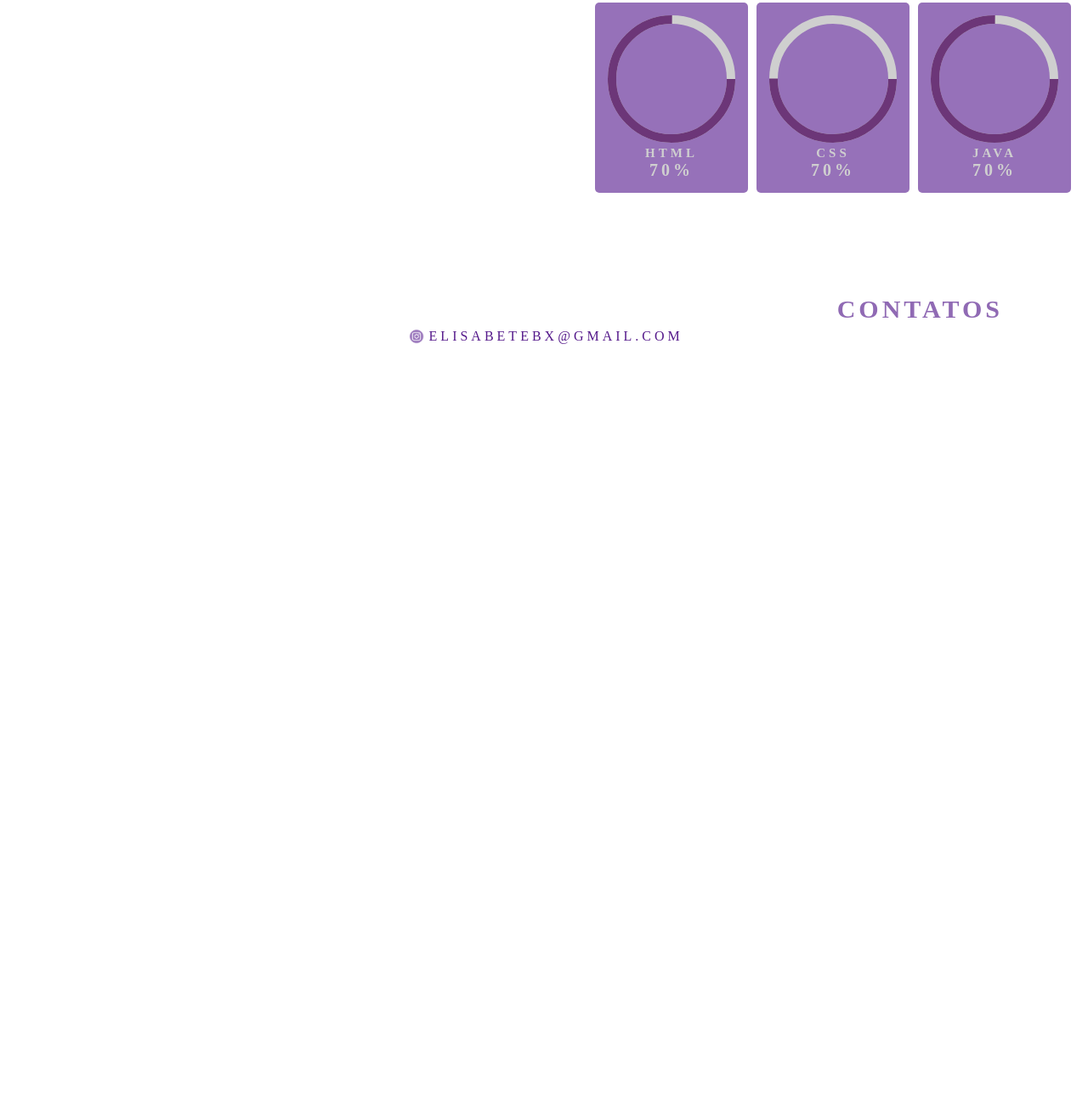
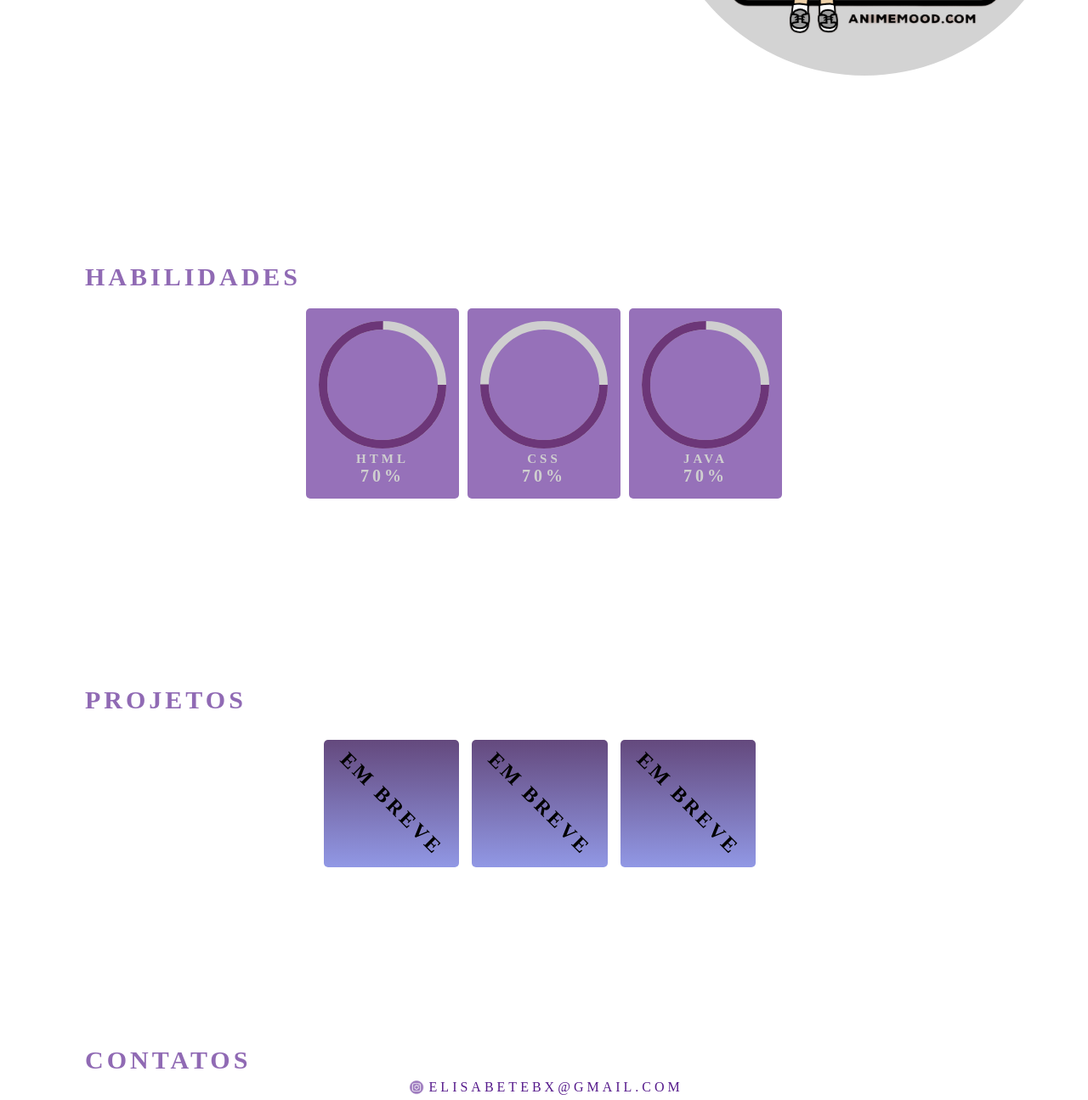
Before and after one commit to ElisabeteXavier/Portifolio, a plain HTML site: page index.html in a window 1280 px wide. Shown: the part 1171-2466 px from the top of the page at 85% size. Before the commit the page ends 1582 px from the top, so only its background shows below. Drawn offline with Linux system fonts and the light colour scheme.

Commit message:
atualizando

```diff
--- a/css/estilo.css
+++ b/css/estilo.css
@@ -1,6 +1,8 @@
 @keyframes animacao{
-    from{background-color: black;height: 3vh;}
-    to{ background-color: rgb(47, 35, 58);height: 60vh;}
+    from{background-color: black;height: 3vh;
+    }
+    to{ background-color: rgb(47, 35, 58);height: 80vh;
+   }
 }
 
 *{
@@ -11,32 +13,13 @@
 
 .menu{
     background-color:  rgb(47, 35, 58);
-    height: 60vh;
+    height: 80vh;
     animation-name: animacao;
     animation-duration: 3s;
     display: flex;
     flex-direction: column;
     /* padding: 10px; */
     }
-
-.principal{
- display: flex;
- flex-direction: column;
- justify-content: center;
- align-items: center;
- gap: 20px;
- /* margin: 200px 0 ; */
- color: black;
-}
-
-.principal h2{
-
-    color: rgb(144, 106, 180);
-    font-size: 30px;
-}
-.principal div{
-    text-align: center;
-}
 
 .container{
     height: 55%;
@@ -69,11 +52,7 @@
 
 }
 
-.principal img{
-    background-color: lightgray;
-    border-radius: 1000px;
-    height: 200px;
-}
+
 
 #checkbox-menu{
     position: absolute;
@@ -163,9 +142,7 @@ h2{
 
 }
 
-.container-text a:hover{
-    background-color: rgb(108, 54, 120);;
-}
+
 
 a:hover{
     background-color: rgb(176, 141, 184);;
@@ -208,10 +185,6 @@ a:hover{
     transform: translate(50%, -50%);
   }
 
-
-
-
-
 .container-text{
 
     display: flex;
@@ -219,10 +192,49 @@ a:hover{
     justify-content: center;
     /* align-items: center; */
     left: 20px;
+    gap:10px;
     position: relative;
 }
 .container-text h1,.container-text h2{
     color: lightgray;
+
+}
+.container-text a:hover{
+    background-color: rgb(108, 54, 120);;
+}
+
+
+.principal{
+    display: flex;
+    flex-direction: column;
+    justify-content: center;
+    align-items: center;
+    gap: 20px;
+    padding: 50px;
+    color: black;
+   }
+
+   .principal h2{
+
+       color: rgb(144, 106, 180);
+       font-size: 30px;
+   }
+   .principal div{
+       text-align: center;
+   }
+
+   .principal img{
+       background-color: lightgray;
+       border-radius: 1000px;
+       height: 300px;
+   }
+
+
+main{
+    display:flex;
+    flex-direction: column;
+    gap: 100px;
+    margin-top: 100px;
 
 }
 
@@ -235,14 +247,16 @@ a:hover{
 
 
 }
-.habilidade-text h2{
+
+.habilidade-text {
     font-size: 30px;
     color: rgb(144, 106, 180);
     display: flex;
     justify-content: center;
 
+}
 
-}
+
 .contatos-text{
 
     font-size: 30px;
@@ -251,10 +265,6 @@ a:hover{
     justify-content: center;
 
 }
-.contatos-text h2{
-    font-size: 30px;
-    color: rgb(144, 106, 180);
-}
 
 .contatos{
     display: flex;
@@ -262,10 +272,57 @@ a:hover{
     align-items: center;
     justify-content: center;
 }
+
 .contatos img{
     height: 30px;
     padding: 5px;
 }
+
+.projetos{
+    display: flex;
+    flex-direction: column;
+    align-items: center;
+    justify-content: center;
+    gap: 15px;
+
+
+
+}
+.projetos div{
+    height: 150px;
+    background: linear-gradient(rgb(100, 73, 125),#9198e5);
+    justify-content: center;
+    display: flex;
+    align-items: center;
+    text-align: center;
+    transform: translate(-5px,10px);
+    border-radius: 5px;
+
+}
+
+.projetos h2{
+    transform:  rotateZ(45deg);
+}
+
+.projetos-text{
+
+    font-size: 30px;
+    color: rgb(144, 106, 180);
+    display: flex;
+    justify-content:  center;
+
+}
+
+.projetos div:hover {
+    /* background-color: #121111; */
+    transform: translateY(-2px);
+  }
+
+.habilidade-text h2,.contatos-text h2, .projetos-text h2{
+    font-size: 30px;
+    color: rgb(144, 106, 180);
+}
+
 
 
 .box{
@@ -298,8 +355,8 @@ circle:nth-child(2){
 
     stroke-dashoffset: calc(440px * var(--percent));
     stroke: rgb(108, 54, 120);
-    animation: circle ;
-    animation-duration: 800ms;
+    /* animation: circle ;
+    animation-duration: 800ms; */
 
 }
 
@@ -329,7 +386,7 @@ svg{
 @media only screen and (min-width: 760px) {
 
 
-    .principal,.container-habilidade{
+    .principal,.container-habilidade, .projetos{
 
         flex-direction: row;
         justify-content: center;
@@ -340,20 +397,16 @@ svg{
 
     .container-habilidade{
         flex-direction: row;
-        justify-content: end;
+        justify-content: center;
         align-items: center;
         padding: 20px;
 
     }
-    .habilidade-text h2{
-        margin-top: 100px;
-        text-align: end;
 
-    }
-    .contatos-text {
+    .contatos-text, .habilidade-text, .projetos-text {
         margin-top: 100px;
         text-align: justify;
-        justify-content: flex-end;
+        justify-content:flex-start;
         align-items: center;
 
     }
@@ -363,11 +416,19 @@ svg{
 
     }
 
-    .principal div, .habilidade-text, .contatos-text{
+    .principal div, .habilidade-text, .contatos-text, .projetos-text {
         font-size: 30px;
         padding:0 100px;
 
     }
+    .container-text h1{
+        font-size: 50px;
+    }
+
+    .container-text h2{
+        font-size: 30px;
+    }
+
 
 
 
--- a/index.html
+++ b/index.html
@@ -60,6 +60,8 @@
       <img src="./sf.png" alt="">
     </div>
 
+    <div>
+
       <div class="habilidade-text">
         <h2>Habilidades</h2>
       </div>
@@ -103,10 +105,30 @@
         </div>
 
       </div>
+    </div>
 
     <div>
+      <div class="projetos-text">
+        <h2>Projetos</h2>
+      </div>
+
+      <div class="projetos">
+        <div>
+          <h2>Em Breve</h2>
+        </div>
+        <div>
+          <h2>Em Breve</h2>
+        </div>
+        <div>
+          <h2>Em Breve</h2>
+        </div>
 
 
+
+      </div>
+    </div>
+
+    <div>
       <div class="contatos-text">
         <h2>Contatos</h2>
       </div>
@@ -114,10 +136,12 @@
       <div class="contatos">
         <img src="./insta.png" alt="">
         <a href="">elisabetebx@gmail.com</a>
+      </div>
 
     </div>
 
-  </div>
+
+
   </main>
   <script src="./javascript.js"></script>
 </body>
```
Lines whose indentation alone changed are shown as unchanged.
